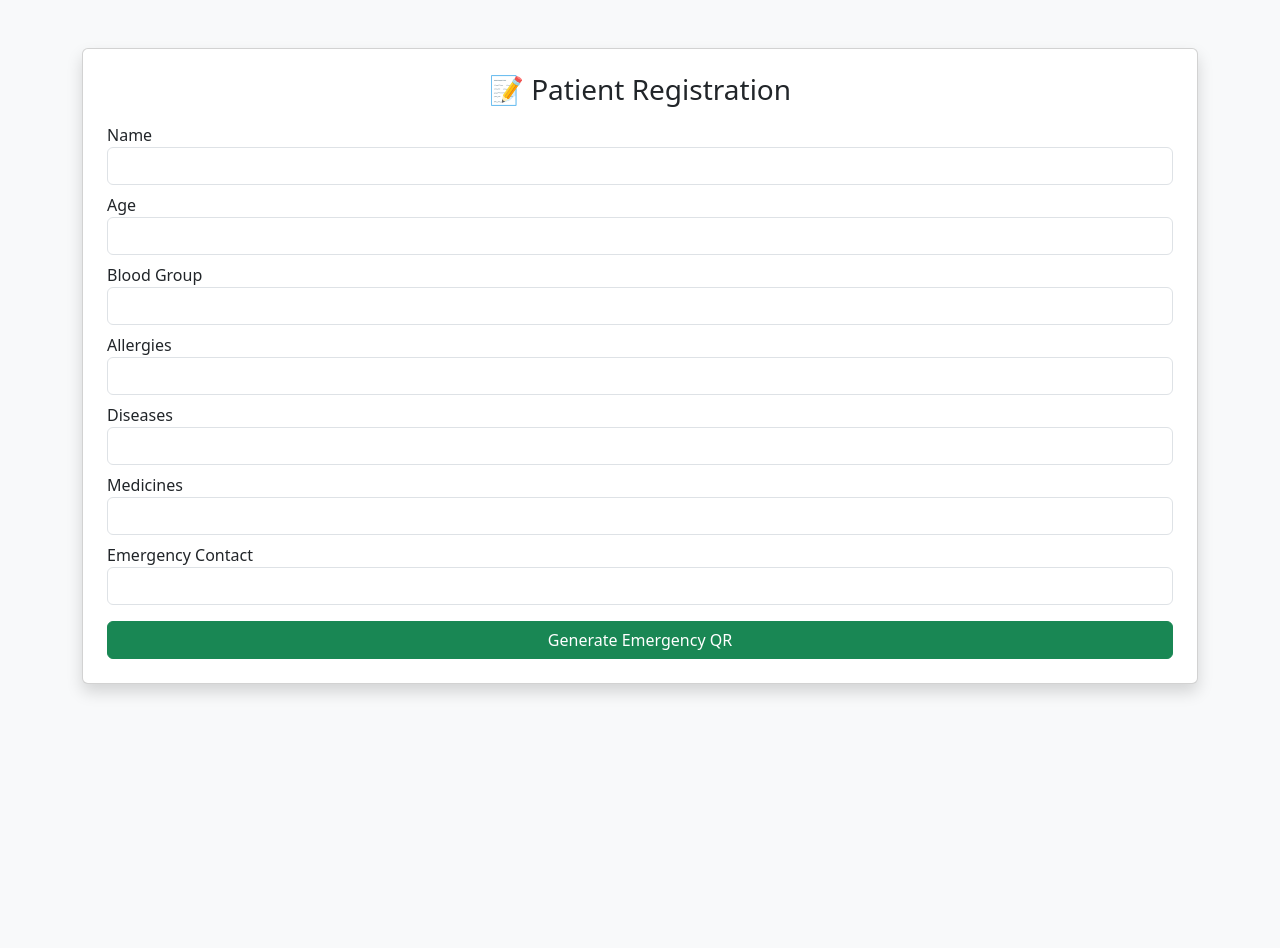
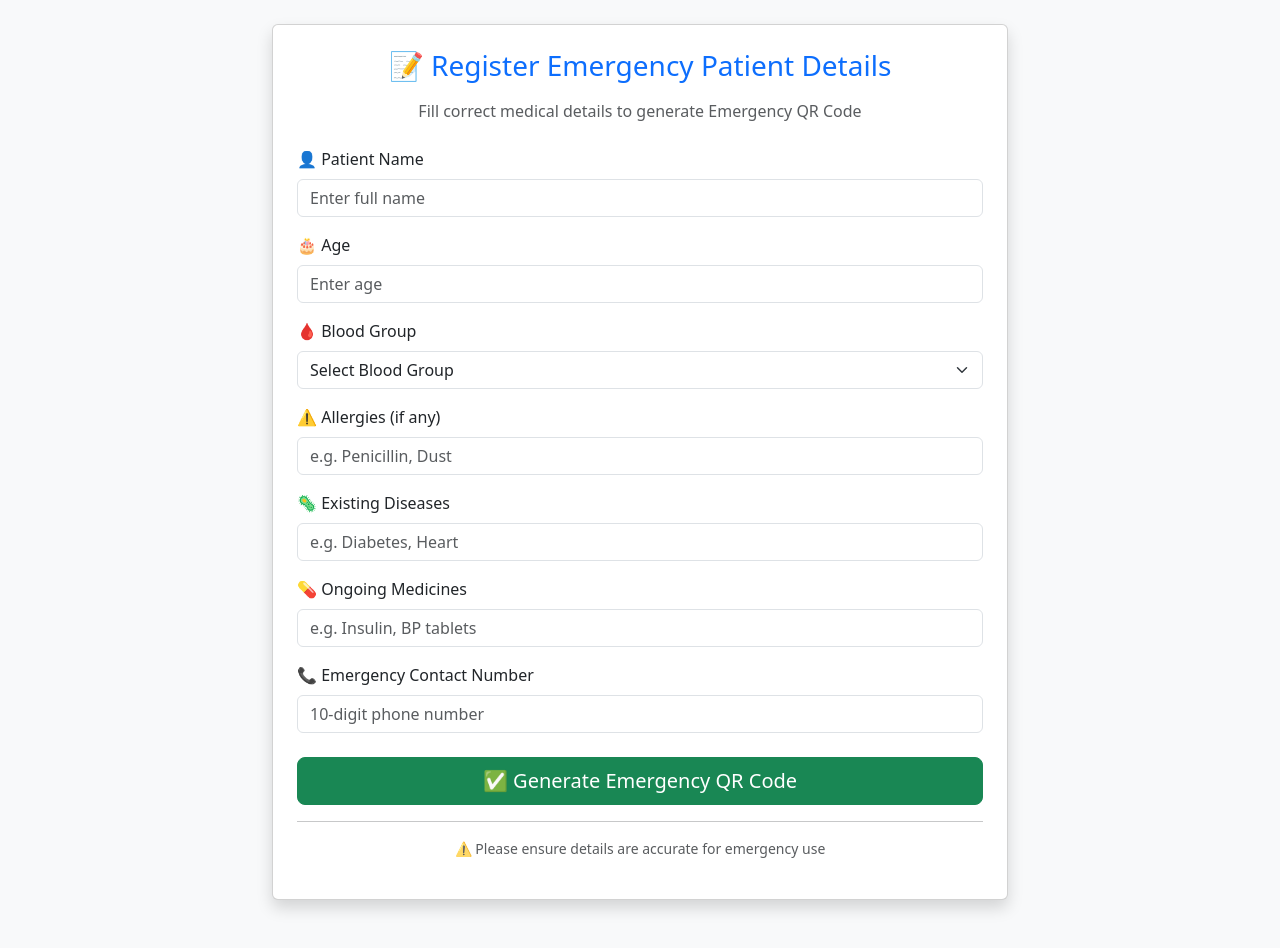
Before and after one commit to sonuy10/Ai-Emergency-Qr-Health-System, a Flask app: page /register in a window 1280 px wide. Before the commit the page ends 695 px from the top, so only its background shows below. Run offline with Flask 3, Linux system fonts and the light colour scheme.

Commit message:
Enhance patient registration form with new fields
Updated the registration form to include additional fields for patient details and improved layout with Bootstrap classes.

```diff
--- a/templates/register.html
+++ b/templates/register.html
@@ -1,55 +1,100 @@
 <!DOCTYPE html>
-<html>
+<html lang="en">
 <head>
-    <title>Register</title>
+    <meta charset="UTF-8">
+    <title>Register Patient</title>
+
+    <!-- Bootstrap -->
     <link href="https://cdn.jsdelivr.net/npm/bootstrap@5.3.2/dist/css/bootstrap.min.css" rel="stylesheet">
 </head>
+
 <body class="bg-light">
 
-<div class="container mt-5">
+<div class="container mt-4 mb-5">
+    <div class="row justify-content-center">
+        <div class="col-md-8">
+
             <div class="card shadow p-4">
+                <h3 class="text-center text-primary mb-3">
+                    📝 Register Emergency Patient Details
+                </h3>
 
-        <h3 class="text-center mb-3">📝 Patient Registration</h3>
+                <p class="text-center text-muted mb-4">
+                    Fill correct medical details to generate Emergency QR Code
+                </p>
 
                 <form method="POST">
-            <div class="mb-2">
-                <label>Name</label>
-                <input type="text" name="name" class="form-control" required>
+
+                    <!-- Name -->
+                    <div class="mb-3">
+                        <label class="form-label">👤 Patient Name</label>
+                        <input type="text" name="name" class="form-control" required placeholder="Enter full name">
                     </div>
 
-            <div class="mb-2">
-                <label>Age</label>
-                <input type="number" name="age" class="form-control" required>
+                    <!-- Age -->
+                    <div class="mb-3">
+                        <label class="form-label">🎂 Age</label>
+                        <input type="number" name="age" class="form-control" required placeholder="Enter age">
                     </div>
 
-            <div class="mb-2">
-                <label>Blood Group</label>
-                <input type="text" name="blood_group" class="form-control">
+                    <!-- Blood Group -->
+                    <div class="mb-3">
+                        <label class="form-label">🩸 Blood Group</label>
+                        <select name="blood_group" class="form-select" required>
+                            <option value="">Select Blood Group</option>
+                            <option>A+</option>
+                            <option>A-</option>
+                            <option>B+</option>
+                            <option>B-</option>
+                            <option>AB+</option>
+                            <option>AB-</option>
+                            <option>O+</option>
+                            <option>O-</option>
+                        </select>
                     </div>
 
-            <div class="mb-2">
-                <label>Allergies</label>
-                <input type="text" name="allergies" class="form-control">
+                    <!-- Allergies -->
+                    <div class="mb-3">
+                        <label class="form-label">⚠️ Allergies (if any)</label>
+                        <input type="text" name="allergies" class="form-control" placeholder="e.g. Penicillin, Dust">
                     </div>
 
-            <div class="mb-2">
-                <label>Diseases</label>
-                <input type="text" name="diseases" class="form-control">
+                    <!-- Diseases -->
+                    <div class="mb-3">
+                        <label class="form-label">🦠 Existing Diseases</label>
+                        <input type="text" name="diseases" class="form-control" placeholder="e.g. Diabetes, Heart">
                     </div>
 
-            <div class="mb-2">
-                <label>Medicines</label>
-                <input type="text" name="medicines" class="form-control">
+                    <!-- Medicines -->
+                    <div class="mb-3">
+                        <label class="form-label">💊 Ongoing Medicines</label>
+                        <input type="text" name="medicines" class="form-control" placeholder="e.g. Insulin, BP tablets">
                     </div>
 
-            <div class="mb-3">
-                <label>Emergency Contact</label>
-                <input type="text" name="emergency_contact" class="form-control">
+                    <!-- Emergency Contact -->
+                    <div class="mb-4">
+                        <label class="form-label">📞 Emergency Contact Number</label>
+                        <input type="tel" name="emergency_contact" class="form-control" required placeholder="10-digit phone number">
                     </div>
 
-            <button class="btn btn-success w-100">Generate Emergency QR</button>
+                    <!-- Submit -->
+                    <div class="d-grid">
+                        <button type="submit" class="btn btn-success btn-lg">
+                            ✅ Generate Emergency QR Code
+                        </button>
+                    </div>
+
                 </form>
 
+                <hr>
+
+                <p class="text-center text-muted small">
+                    ⚠️ Please ensure details are accurate for emergency use
+                </p>
+
+            </div>
+
+        </div>
     </div>
 </div>
 
```
Lines whose indentation alone changed are shown as unchanged.
